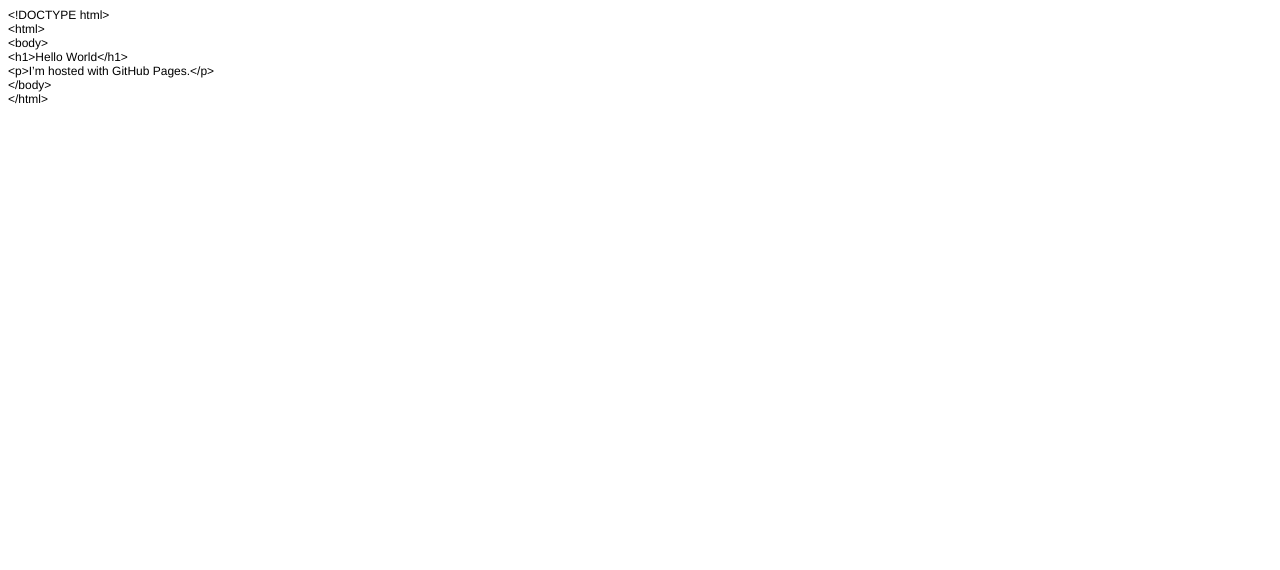
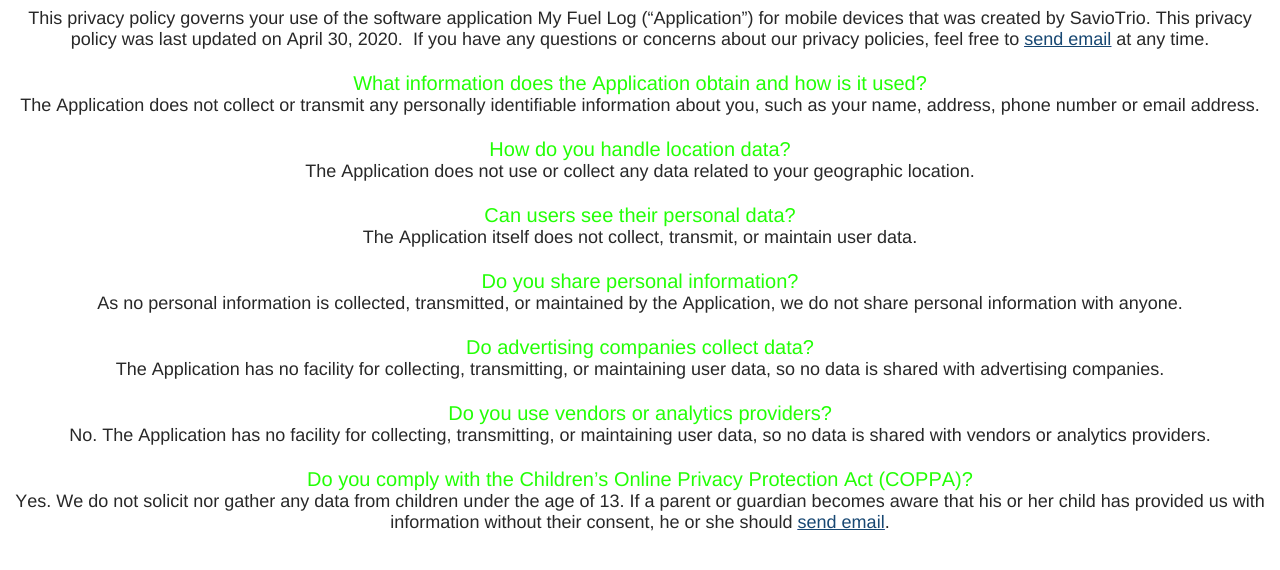
Before and after one commit to saviotrio/saviotrio.github.io, a plain HTML site: page index.html in a window 1280 px wide. Drawn offline with Linux system fonts and the light colour scheme.

Commit message:
Update index.html
Updated privacy policy

```diff
--- a/index.html
+++ b/index.html
@@ -7,16 +7,35 @@
   <meta name="Generator" content="Cocoa HTML Writer">
   <meta name="CocoaVersion" content="1894.4">
   <style type="text/css">
-    p.p1 {margin: 0.0px 0.0px 0.0px 0.0px; font: 12.0px Helvetica}
+    p.p1 {margin: 0.0px 0.0px 0.0px 0.0px; text-align: center; font: 18.0px Helvetica; color: #282828; -webkit-text-stroke: #282828}
+    p.p2 {margin: 0.0px 0.0px 0.0px 0.0px; text-align: center; font: 18.0px Helvetica; color: #282828; -webkit-text-stroke: #282828; min-height: 22.0px}
+    p.p3 {margin: 0.0px 0.0px 0.0px 0.0px; text-align: center; font: 20.0px Helvetica; color: #23ff06; -webkit-text-stroke: #000000}
+    span.s1 {font-kerning: none}
+    span.s2 {text-decoration: underline ; font-kerning: none; color: #174772; -webkit-text-stroke: 0px #174772}
   </style>
 </head>
 <body>
-<p class="p1">&lt;!DOCTYPE html&gt;</p>
-<p class="p1">&lt;html&gt;</p>
-<p class="p1">&lt;body&gt;</p>
-<p class="p1">&lt;h1&gt;Hello World&lt;/h1&gt;</p>
-<p class="p1">&lt;p&gt;I’m hosted with GitHub Pages.&lt;/p&gt;</p>
-<p class="p1">&lt;/body&gt;</p>
-<p class="p1">&lt;/html&gt;</p>
+<p class="p1"><span class="s1">This privacy policy governs your use of the software application My Fuel Log (“Application”) for mobile devices that was created by SavioTrio. This privacy policy was last updated on April 30, 2020.<span class="Apple-converted-space">  </span>If you have any questions or concerns about our privacy policies, feel free to <a href="mailto:%20saviosignature@gmail.com"><span class="s2">send email</span></a> at any time.</span></p>
+<p class="p2"><span class="s1"></span><br></p>
+<p class="p3"><span class="s1">What information does the Application obtain and how is it used?</span></p>
+<p class="p1"><span class="s1">The Application does not collect or transmit any personally identifiable information about you, such as your name, address, phone number or email address.</span></p>
+<p class="p2"><span class="s1"></span><br></p>
+<p class="p3"><span class="s1">How do you handle location data?</span></p>
+<p class="p1"><span class="s1">The Application does not use or collect any data related to your geographic location.</span></p>
+<p class="p2"><span class="s1"></span><br></p>
+<p class="p3"><span class="s1">Can users see their personal data?</span></p>
+<p class="p1"><span class="s1">The Application itself does not collect, transmit, or maintain user data.</span></p>
+<p class="p2"><span class="s1"></span><br></p>
+<p class="p3"><span class="s1">Do you share personal information?</span></p>
+<p class="p1"><span class="s1">As no personal information is collected, transmitted, or maintained by the Application, we do not share personal information with anyone.</span></p>
+<p class="p2"><span class="s1"></span><br></p>
+<p class="p3"><span class="s1">Do advertising companies collect data?</span></p>
+<p class="p1"><span class="s1">The Application has no facility for collecting, transmitting, or maintaining user data, so no data is shared with advertising companies.</span></p>
+<p class="p2"><span class="s1"></span><br></p>
+<p class="p3"><span class="s1">Do you use vendors or analytics providers?</span></p>
+<p class="p1"><span class="s1">No. The Application has no facility for collecting, transmitting, or maintaining user data, so no data is shared with vendors or analytics providers.</span></p>
+<p class="p2"><span class="s1"></span><br></p>
+<p class="p3"><span class="s1">Do you comply with the Children’s Online Privacy Protection Act (COPPA)?</span></p>
+<p class="p1"><span class="s1">Yes. We do not solicit nor gather any data from children under the age of 13. If a parent or guardian becomes aware that his or her child has provided us with information without their consent, he or she should <a href="mailto:%20saviosignature@gmail.com"><span class="s2">send email</span></a>.</span></p>
 </body>
 </html>
```
